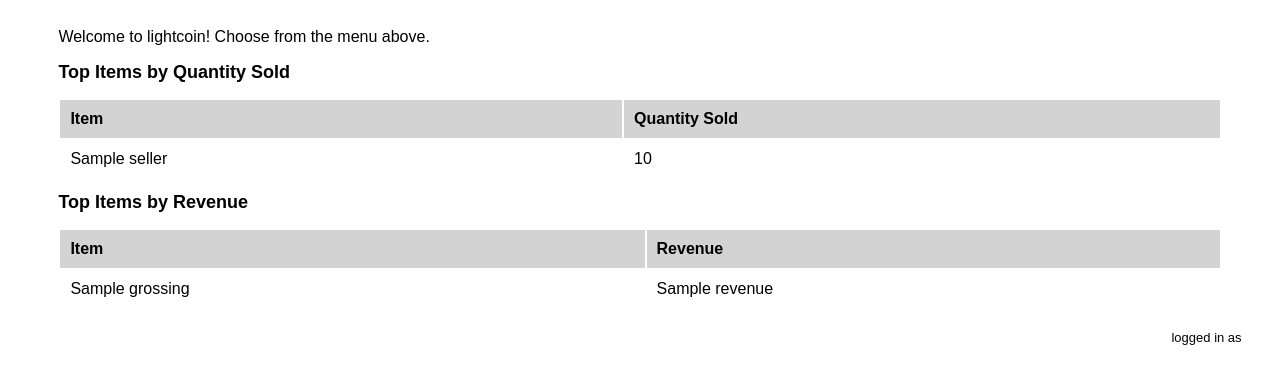
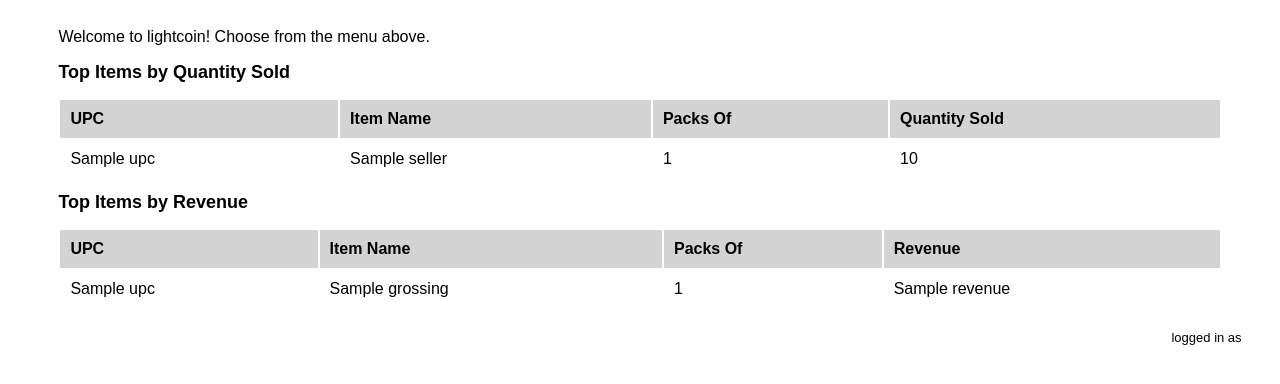
Before and after one commit to xerebus/lightcoin, a Flask app: template FlaskApp/templates/home.html in a window 1280 px wide. Shown: the part 74-458 px from the top of the page. Run offline with Flask 2, Linux system fonts and the light colour scheme; the template is opened without the code that fills it: most values are stand-ins (such as "Sample title", 1, 10 or a date in 2020).

Commit message:
distinguish between pack sizes in sales stats

```diff
--- a/FlaskApp/templates/home.html
+++ b/FlaskApp/templates/home.html
@@ -10,14 +10,18 @@
 <table>
 
     <tr>
-        <th>Item</th>
+        <th>UPC</th>
+        <th>Item Name</th>
+        <th>Packs Of</th>
         <th>Quantity Sold</th>
     </tr>
 
-    {% for (name, qty) in top_sellers %}
+    {% for (upc, name, pack_size, qty) in top_sellers %}
 
     <tr>
+        <td>{{ upc }}</td>
         <td>{{ name }}</td>
+        <td>{{ pack_size }}</td>
         <td>{{ qty }}</td>
     </tr>
 
@@ -30,14 +34,18 @@
 <table>
 
     <tr>
-        <th>Item</th>
+        <th>UPC</th>
+        <th>Item Name</th>
+        <th>Packs Of</th>
         <th>Revenue</th>
     </tr>
 
-    {% for (name, revenue) in top_grossing %}
+    {% for (upc, name, pack_size, revenue) in top_grossing %}
 
     <tr>
+        <td>{{ upc }}</td>
         <td>{{ name }}</td>
+        <td>{{ pack_size }}</td>
         <td>{{ revenue }}</td>
     </tr>
 
```
